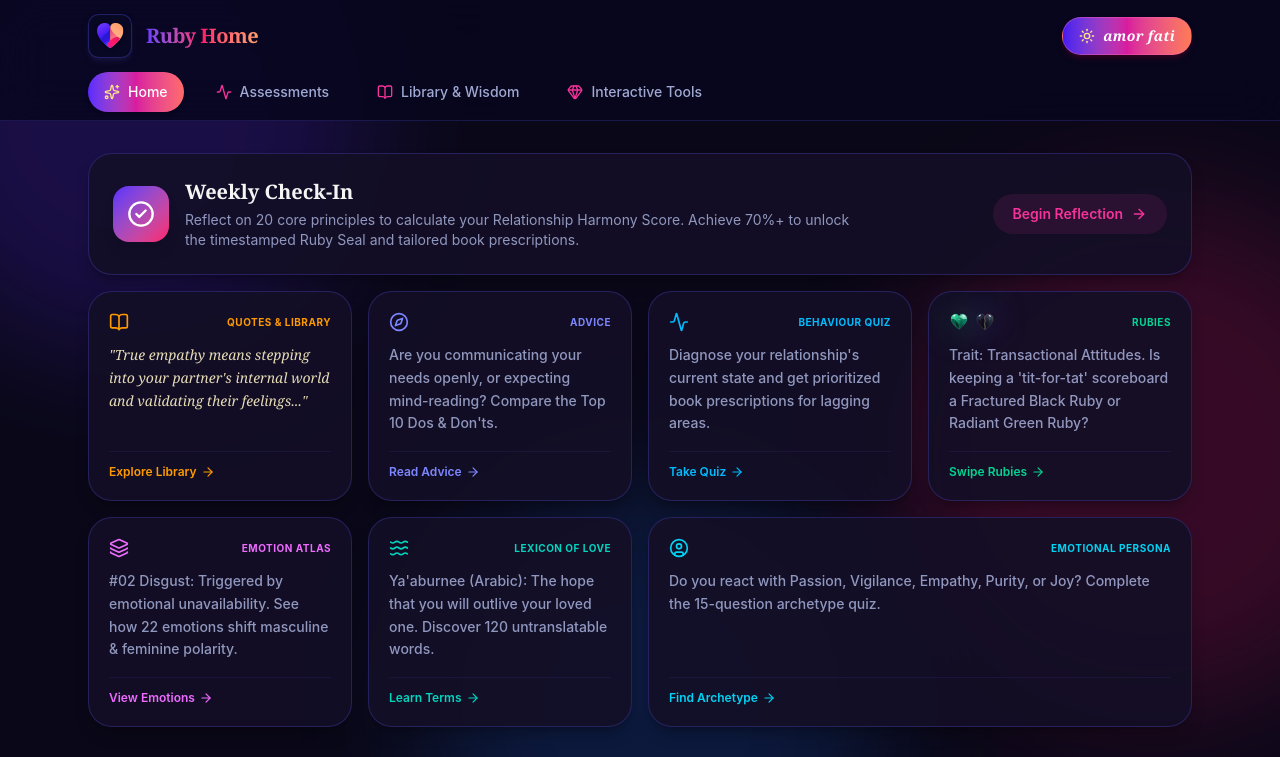
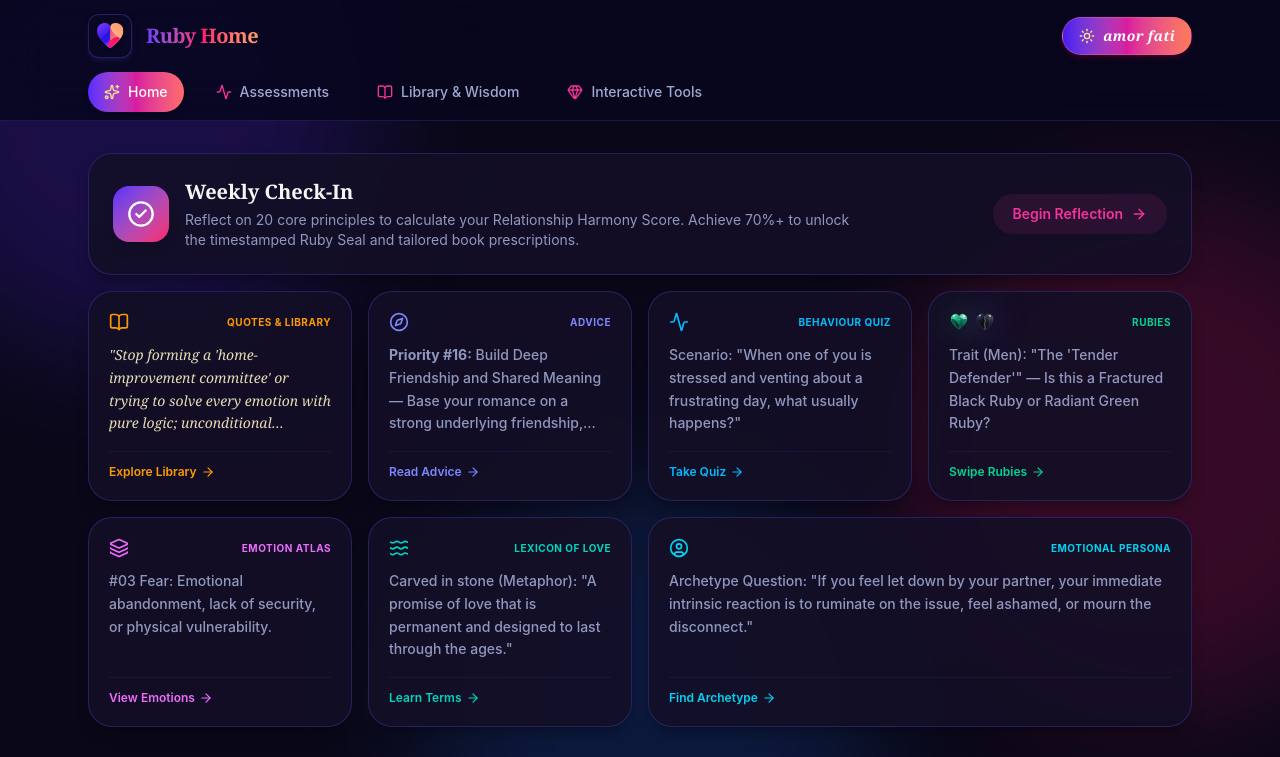
Before and after one commit to Rubyadvice/Ruby-Advice, a React (Vite) app: page / in a window 1280 px wide. Shown: the top 757 px of the page. Built offline with nearby package versions, Linux system fonts and the light colour scheme.

Commit message:
Dynamic cards

```diff
--- a/src/App.tsx
+++ b/src/App.tsx
@@ -1030,6 +1030,19 @@ export default function App() {
   const [personaCompleted, setPersonaCompleted] = useState(false);
   const [personaStep, setPersonaStep] = useState(0);
 
+  // Generate random teaser content on every page refresh
+  const randomTeasers = useMemo(() => {
+    const quote = CURATED_QUOTES[Math.floor(Math.random() * CURATED_QUOTES.length)];
+    const advice = TOP_20_ADVICE[Math.floor(Math.random() * TOP_20_ADVICE.length)];
+    const quiz = BEHAVIOUR_QUIZ_QUESTIONS[Math.floor(Math.random() * BEHAVIOUR_QUIZ_QUESTIONS.length)];
+    const flag = FLAGS_DECK[Math.floor(Math.random() * FLAGS_DECK.length)];
+    const emotion = EMOTIONS_DECK[Math.floor(Math.random() * EMOTIONS_DECK.length)];
+    const term = LOVE_TERMS_LEXICON[Math.floor(Math.random() * LOVE_TERMS_LEXICON.length)];
+    const persona = PERSONA_QUESTIONS[Math.floor(Math.random() * PERSONA_QUESTIONS.length)];
+
+    return { quote, advice, quiz, flag, emotion, term, persona };
+  }, []);
+
   const filteredLexiconPool = useMemo(() => {
     if (lexiconCategoryFilter === 'All') return LOVE_TERMS_LEXICON;
     if (lexiconCategoryFilter === 'Saved') {
@@ -1403,7 +1416,7 @@ export default function App() {
               <div onClick={() => setActiveTab('quotes')} className={`group cursor-pointer rounded-3xl p-5 border transition-all hover:-translate-y-1 hover:border-amber-400 hover:shadow-lg ${themeSurface} flex flex-col justify-between h-full`}>
                 <div className="space-y-3">
                   <div className="flex items-center justify-between"><BookOpen className="w-5 h-5 text-amber-500" /><span className="text-[10px] uppercase font-bold text-amber-500 tracking-wider">Quotes & Library</span></div>
-                  <p className={`text-sm font-serif italic leading-relaxed ${darkMode ? 'text-amber-100/90' : 'text-slate-700'}`}>"True empathy means stepping into your partner's internal world and validating their feelings..."</p>
+                  <p className={`text-sm font-serif italic leading-relaxed line-clamp-4 ${darkMode ? 'text-amber-100/90' : 'text-slate-700'}`}>"{randomTeasers.quote.quote}"</p>
                 </div>
                 <div className="mt-4 pt-3 border-t border-indigo-500/10 text-xs font-semibold text-amber-500 flex items-center gap-1 group-hover:translate-x-1 transition-transform">Explore Library <ArrowRight className="w-3.5 h-3.5" /></div>
               </div>
@@ -1412,7 +1425,7 @@ export default function App() {
               <div onClick={() => setActiveTab('fivews')} className={`group cursor-pointer rounded-3xl p-5 border transition-all hover:-translate-y-1 hover:border-indigo-400 hover:shadow-lg ${themeSurface} flex flex-col justify-between h-full`}>
                 <div className="space-y-3">
                   <div className="flex items-center justify-between"><Compass className="w-5 h-5 text-indigo-400" /><span className="text-[10px] uppercase font-bold text-indigo-400 tracking-wider">Advice</span></div>
-                  <p className={`text-sm font-medium leading-relaxed ${themeMutedText}`}>Are you communicating your needs openly, or expecting mind-reading? Compare the Top 10 Dos & Don'ts.</p>
+                  <p className={`text-sm font-medium leading-relaxed line-clamp-4 ${themeMutedText}`}><strong>Priority #{randomTeasers.advice.rank}:</strong> {randomTeasers.advice.title} — {randomTeasers.advice.description}</p>
                 </div>
                 <div className="mt-4 pt-3 border-t border-indigo-500/10 text-xs font-semibold text-indigo-400 flex items-center gap-1 group-hover:translate-x-1 transition-transform">Read Advice <ArrowRight className="w-3.5 h-3.5" /></div>
               </div>
@@ -1421,7 +1434,7 @@ export default function App() {
               <div onClick={() => setActiveTab('quiz')} className={`group cursor-pointer rounded-3xl p-5 border transition-all hover:-translate-y-1 hover:border-sky-400 hover:shadow-lg ${themeSurface} flex flex-col justify-between h-full`}>
                 <div className="space-y-3">
                   <div className="flex items-center justify-between"><Activity className="w-5 h-5 text-sky-400" /><span className="text-[10px] uppercase font-bold text-sky-400 tracking-wider">Behaviour Quiz</span></div>
-                  <p className={`text-sm font-medium leading-relaxed ${themeMutedText}`}>Diagnose your relationship's current state and get prioritized book prescriptions for lagging areas.</p>
+                  <p className={`text-sm font-medium leading-relaxed line-clamp-4 ${themeMutedText}`}>Scenario: "{randomTeasers.quiz.scenario}"</p>
                 </div>
                 <div className="mt-4 pt-3 border-t border-indigo-500/10 text-xs font-semibold text-sky-400 flex items-center gap-1 group-hover:translate-x-1 transition-transform">Take Quiz <ArrowRight className="w-3.5 h-3.5" /></div>
               </div>
@@ -1436,7 +1449,7 @@ export default function App() {
                     </div>
                     <span className="text-[10px] uppercase font-bold text-emerald-400 tracking-wider">Rubies</span>
                   </div>
-                  <p className={`text-sm font-medium leading-relaxed ${themeMutedText}`}>Trait: Transactional Attitudes. Is keeping a 'tit-for-tat' scoreboard a Fractured Black Ruby or Radiant Green Ruby?</p>
+                  <p className={`text-sm font-medium leading-relaxed line-clamp-4 ${themeMutedText}`}>Trait ({randomTeasers.flag.gender}): "{randomTeasers.flag.trait}" — Is this a Fractured Black Ruby or Radiant Green Ruby?</p>
                 </div>
                 <div className="mt-4 pt-3 border-t border-indigo-500/10 text-xs font-semibold text-emerald-400 flex items-center gap-1 group-hover:translate-x-1 transition-transform">Swipe Rubies <ArrowRight className="w-3.5 h-3.5" /></div>
               </div>
@@ -1445,7 +1458,7 @@ export default function App() {
               <div onClick={() => setActiveTab('emotions')} className={`group cursor-pointer rounded-3xl p-5 border transition-all hover:-translate-y-1 hover:border-fuchsia-400 hover:shadow-lg ${themeSurface} flex flex-col justify-between h-full`}>
                 <div className="space-y-3">
                   <div className="flex items-center justify-between"><Layers className="w-5 h-5 text-fuchsia-400" /><span className="text-[10px] uppercase font-bold text-fuchsia-400 tracking-wider">Emotion Atlas</span></div>
-                  <p className={`text-sm font-medium leading-relaxed ${themeMutedText}`}>#02 Disgust: Triggered by emotional unavailability. See how 22 emotions shift masculine & feminine polarity.</p>
+                  <p className={`text-sm font-medium leading-relaxed line-clamp-4 ${themeMutedText}`}>#{randomTeasers.emotion.number} {randomTeasers.emotion.name}: {randomTeasers.emotion.womenFactors.increase || randomTeasers.emotion.menFactors.increase}</p>
                 </div>
                 <div className="mt-4 pt-3 border-t border-indigo-500/10 text-xs font-semibold text-fuchsia-400 flex items-center gap-1 group-hover:translate-x-1 transition-transform">View Emotions <ArrowRight className="w-3.5 h-3.5" /></div>
               </div>
@@ -1454,7 +1467,7 @@ export default function App() {
               <div onClick={() => setActiveTab('lexicon')} className={`group cursor-pointer rounded-3xl p-5 border transition-all hover:-translate-y-1 hover:border-teal-400 hover:shadow-lg ${themeSurface} flex flex-col justify-between h-full`}>
                 <div className="space-y-3">
                   <div className="flex items-center justify-between"><Waves className="w-5 h-5 text-teal-400" /><span className="text-[10px] uppercase font-bold text-teal-400 tracking-wider">Lexicon of Love</span></div>
-                  <p className={`text-sm font-medium leading-relaxed ${themeMutedText}`}>Ya'aburnee (Arabic): The hope that you will outlive your loved one. Discover 120 untranslatable words.</p>
+                  <p className={`text-sm font-medium leading-relaxed line-clamp-4 ${themeMutedText}`}>{randomTeasers.term.term} ({randomTeasers.term.origin}): "{randomTeasers.term.definition}"</p>
                 </div>
                 <div className="mt-4 pt-3 border-t border-indigo-500/10 text-xs font-semibold text-teal-400 flex items-center gap-1 group-hover:translate-x-1 transition-transform">Learn Terms <ArrowRight className="w-3.5 h-3.5" /></div>
               </div>
@@ -1463,7 +1476,7 @@ export default function App() {
               <div onClick={() => setActiveTab('persona')} className={`group cursor-pointer rounded-3xl p-5 border transition-all hover:-translate-y-1 hover:border-cyan-400 hover:shadow-lg ${themeSurface} flex flex-col justify-between h-full lg:col-span-2`}>
                 <div className="space-y-3">
                   <div className="flex items-center justify-between"><UserCircle className="w-5 h-5 text-cyan-400" /><span className="text-[10px] uppercase font-bold text-cyan-400 tracking-wider">Emotional Persona</span></div>
-                  <p className={`text-sm font-medium leading-relaxed ${themeMutedText}`}>Do you react with Passion, Vigilance, Empathy, Purity, or Joy? Complete the 15-question archetype quiz.</p>
+                  <p className={`text-sm font-medium leading-relaxed line-clamp-4 ${themeMutedText}`}>Archetype Question: "{randomTeasers.persona.text}"</p>
                 </div>
                 <div className="mt-4 pt-3 border-t border-indigo-500/10 text-xs font-semibold text-cyan-400 flex items-center gap-1 group-hover:translate-x-1 transition-transform">Find Archetype <ArrowRight className="w-3.5 h-3.5" /></div>
               </div>
```
